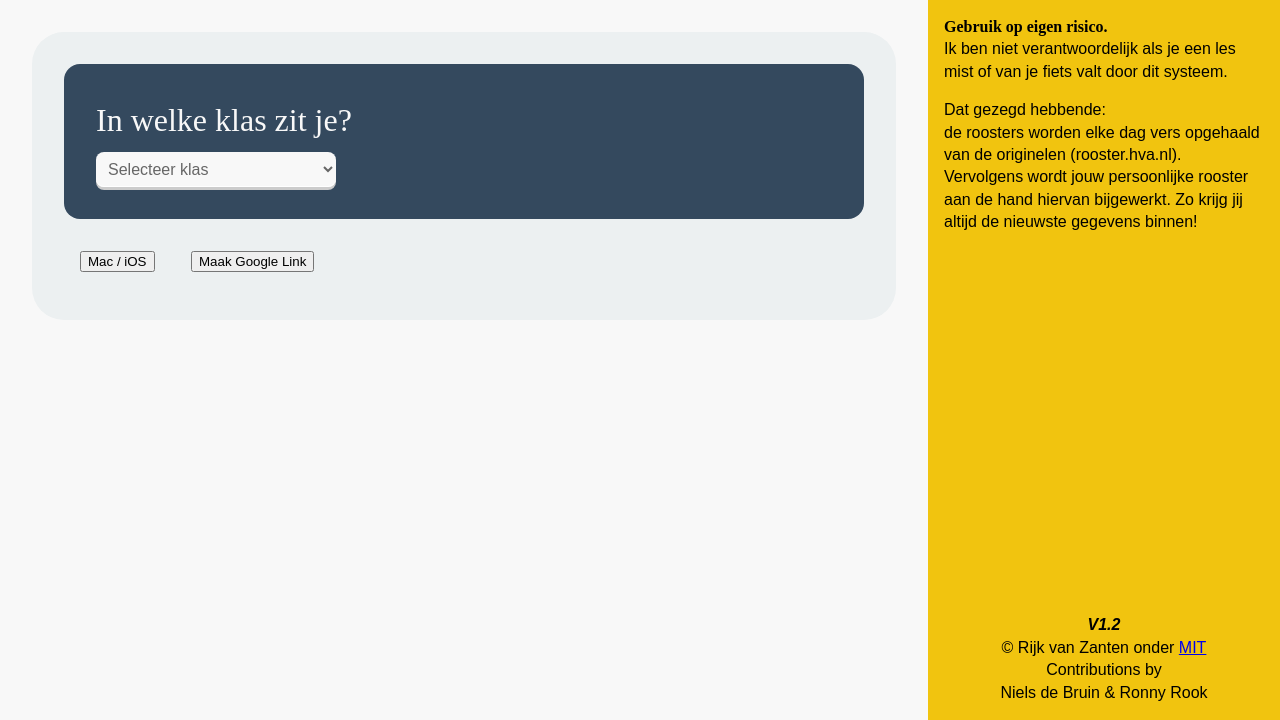
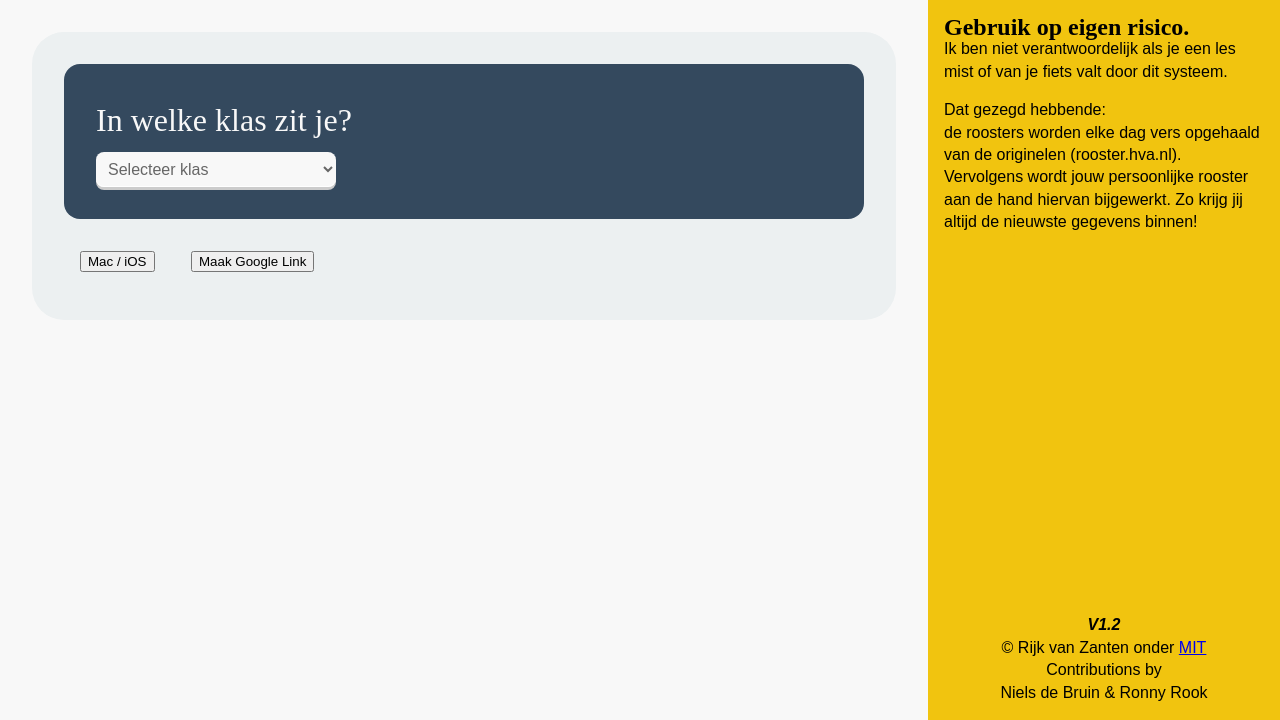
Before and after one commit to nielsdB97/HvA-Rooster, a PHP site: page / in a window 1280 px wide. Shown: the part 80-800 px from the top of the page. Run offline with PHP 8.4, Linux system fonts and the light colour scheme.

Commit message:
Verbeterde styling
Styling verbeterd, hiervoor de PHP code aangepast voor layout.
Javascript voor animatie.

```diff
--- a/index.php
+++ b/index.php
@@ -10,7 +10,7 @@
 		<header>
 			<h1>HvA CMD V1 Rooster</h1>
 		</header>
-		<div class="flex-container">
+		<div class="flex-container" id="content">
 		<main>
 			<div id="main_content">
 				<form onsubmit="return false;">
--- a/style.css
+++ b/style.css
@@ -71,6 +71,10 @@ body > header h1 span {
     text-decoration: line-through;
 }
 
+body > div.flex-container#content {
+    height: calc(100vh - 5em);
+}
+
 body main div#klas_selectie {
     color: #f8f8f8;
     background-color: #34495E;
@@ -109,6 +113,7 @@ body main div#klassen h3 {
     line-height: 1em;
     margin-top: 1em;
     margin-bottom: .5em;
+    font-family: 'Raleway', sans-serif;
 }
 body main div#klassen label {
     opacity: 0;
@@ -134,6 +139,7 @@ body aside > p:first-of-type {
 }
 body aside h4 {
     font-weight: 700;
+    font-size: 1.5em;
 }
 body aside p:nth-child(2) {
     margin-bottom: 1em;
```
